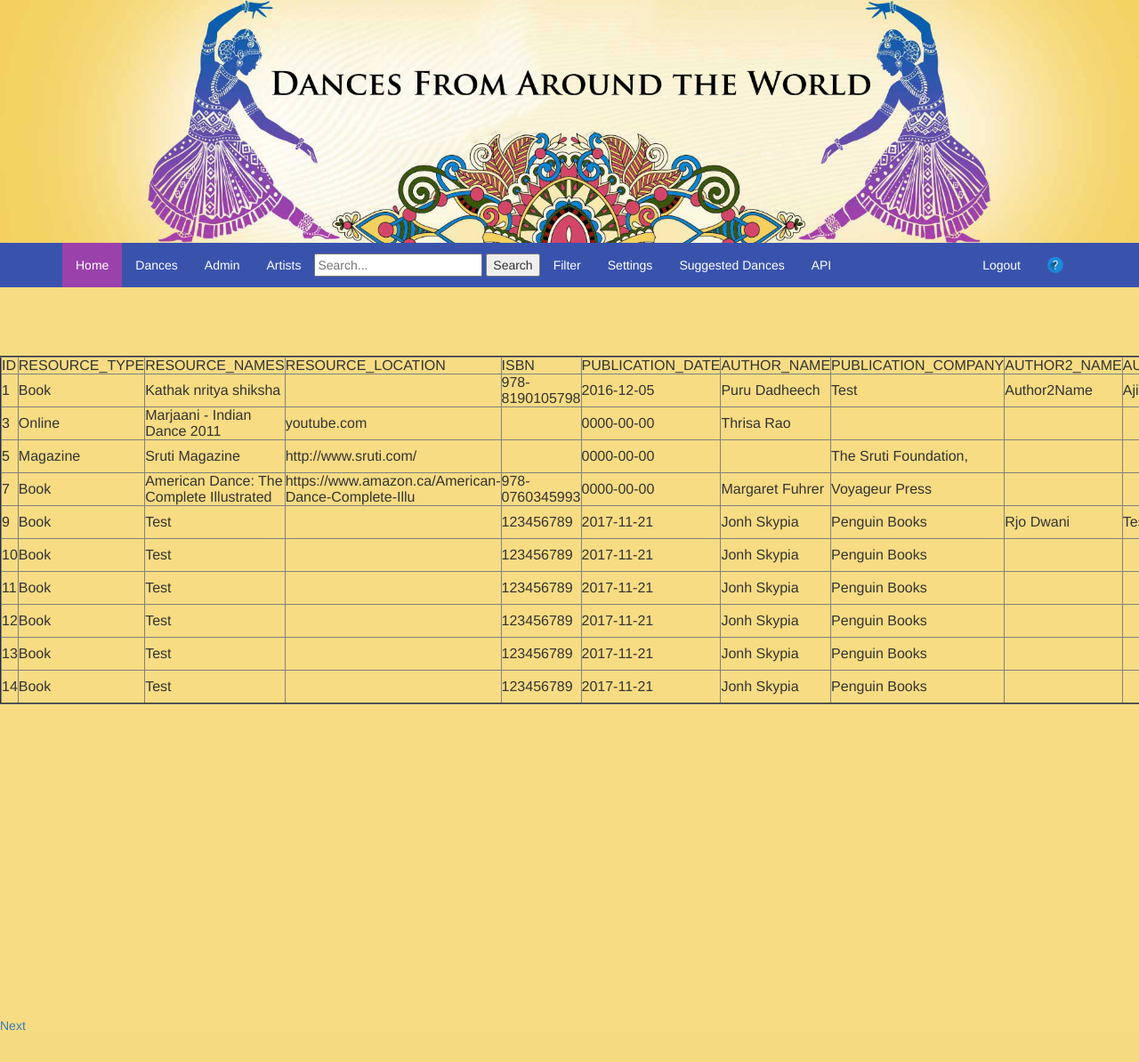
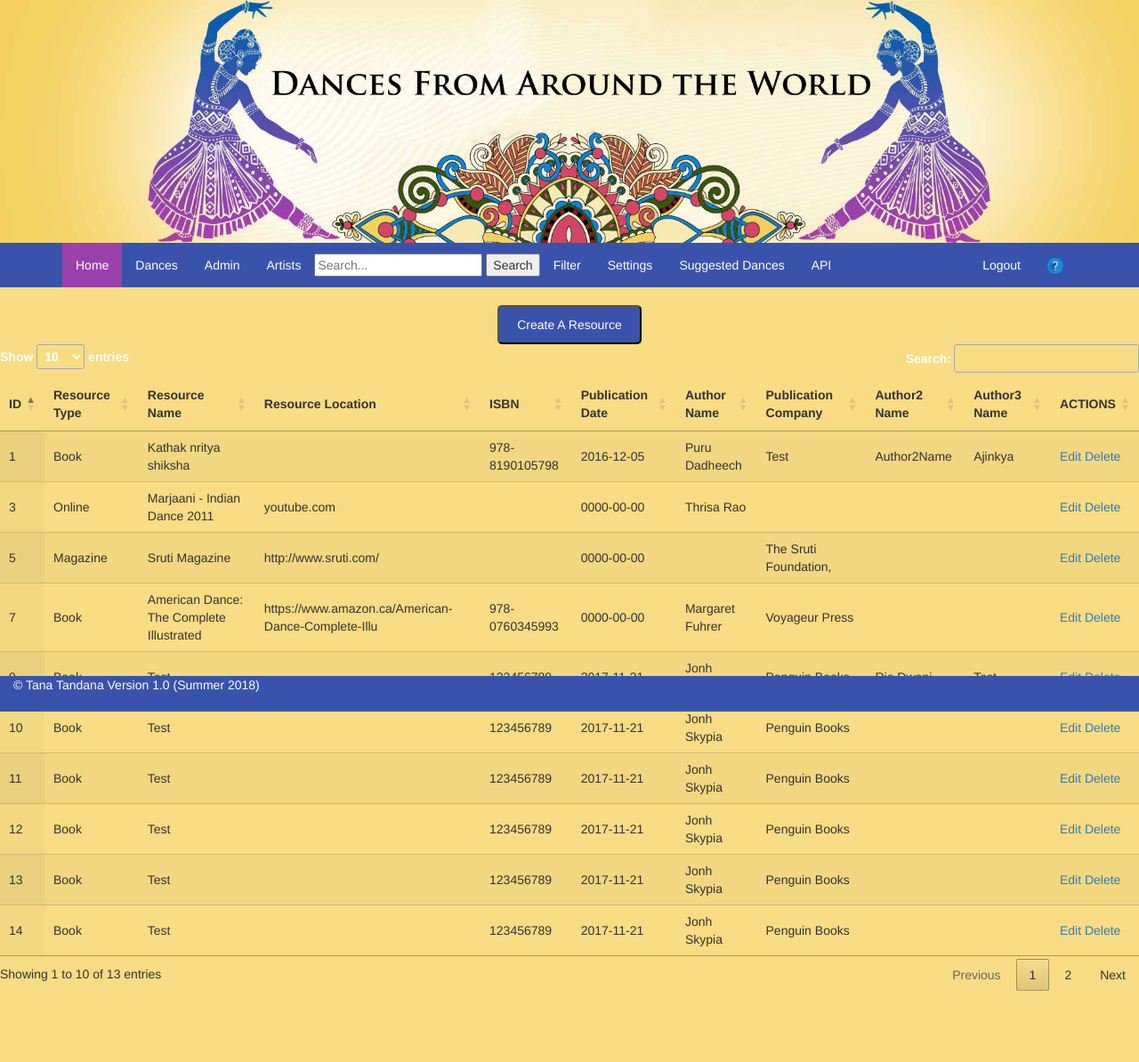
Before and after one commit to sjasthi/tandana, a PHP site: page /tandana2/Resources.php in a window 1280 px wide. Shown: the whole page at 89% size. Before the commit the page ends 1159 px from the top, so only its background shows below. Run offline with PHP 8.4, Linux system fonts and the light colour scheme; a user stored in the database is signed in; data comes from the database, SQL or seed files in the repository; some libraries are stand-ins or nearby versions.

Commit message:
merged version with JH

```diff
--- a/Artists.php
+++ b/Artists.php
@@ -17,6 +17,7 @@
     <link rel="stylesheet" type="text/css" href="https://cdn.datatables.net/2.0.0/css/dataTables.dataTables.min.css">
     <script src="https://code.jquery.com/jquery-3.5.1.js"></script>
     <script src="https://cdn.datatables.net/2.0.0/js/dataTables.min.js"></script>
+
     <script src="https://maxcdn.bootstrapcdn.com/bootstrap/3.3.7/js/bootstrap.min.js"></script>
   <link rel="stylesheet" href="styles.css">
   <style type="text/css">
@@ -73,9 +74,6 @@
         margin-right: auto;
         cursor: pointer;
         text-align: center;
-    }
-    .navbar-default {
-        margin-bottom: 0;
     }
     .centered-button:hover {
         background-color: #45a049;
--- a/Resources.php
+++ b/Resources.php
@@ -1,26 +1,103 @@
+<?php include 'navigation.php';
+
+    if (!isset($_SESSION)) {
+        session_start();
+    }
+
+    $conn = new mysqli("localhost", "root", "", "tandana_db");
+    if ($conn->connect_error) {
+        die('Connect Error (' . $conn->connect_errno . ') ' . $conn->connect_error);
+    }
+?>
+
+<!DOCTYPE html>
 <html>
-
 <head>
   <title>Resources</title>
+  <link rel="stylesheet" type="text/css" href="https://cdn.datatables.net/2.0.0/css/dataTables.dataTables.min.css">
+  <script src="https://code.jquery.com/jquery-3.5.1.js"></script>
+  <script src="https://cdn.datatables.net/2.0.0/js/dataTables.min.js"></script>
+
   <style type="text/css">
     .link {
       position:relative;
-        top:800px;
+      top:700px;
+    }
+    li a:hover{
+      background-color:green;
+    }
+    .thumbnail_wrapper:hover{
+        transform: scale(1.15);
+    }
+    .caption{
+        background-color: #0a244d !important;
+    }
+    p{
+        color:white;
+    }
+    .responsive {
+        max-width: 100%;
+        height: auto;
+    }
+    .navigation-container  {
+        position: absolute;
+        top: 0;
+        left: 0;
+        width: 100%;
+        background: #cccccc;
+        position: relative;
     }
   </style>
 </head>
 <body>
+  <div>
   <form method='get'>
-<?PHP include 'navigation.php';
+    <?PHP
+    require_once('db_configuration.php');
+    ?>
+  </form>
+  </div>
+  <button class="centered-button" onclick="window.location.href='create_resources.php';">Create A Resource</button>
+    <style>
+    .centered-button {
+        background-color: #3953ad;
+        color: white;
+        padding: 10px 20px; /
+        border: none;
+        border-radius: 5px;
+        margin-top: 20px;
+        display: block;
+        margin-left: auto;
+        margin-right: auto;
+        cursor: pointer;
+        text-align: center;
+    }
+    .centered-button:hover {
+        background-color: #45a049;
+    }
+    </style>
 
-// Create connection
-//$conn = new mysqli($servername, $username, $password, $database);
-
-$conn = new mysqli("localhost","root" ,"" , "tandana_db");
-if ($conn->connect_error) {
-    die('Connect Error (' . $conn->connect_errno . ') '
-            . $conn->connect_error);
-}
+  <div>
+        <table id="artist_table" class="display" style="width:100%">
+            <thead>
+                <tr>
+                        <th>ID</th>
+                        <th>Resource Type</th>
+                        <th>Resource Name</th>
+                        <th>Resource Location</th>
+                        <th>ISBN</th>
+                        <th>Publication Date</th>
+                        <th>Author Name</th>
+                        <th>Publication Company</th>
+                        <th>Author2 Name</th>
+                        <th>Author3 Name</th>
+                        <?php if (isset($_SESSION['username'])): ?>
+                            <th>ACTIONS</th>
+                        <?php endif; ?>
+                </tr>
+            </thead>
+            <tbody>
+                <?php
                     //check if the starting row variable was passed in the URL or not
                     if (!isset($_GET['startrow']) or !is_numeric($_GET['startrow'])) {
                       //we give the value of the starting row to 0 because nothing was found in URL
@@ -29,70 +106,36 @@ if (!isset($_GET['startrow']) or !is_numeric($_GET['startrow'])) {
                     } else {
                       $startrow = (int)$_GET['startrow'];
                     }
-/*
-D
-RESOURCE_TYPE
-RESOURCE_NAMES
-RESOURCE_LOCATION
-ISBN
-PUBLICATION_DATE
-AUTHOR_NAME
-PUBLICATION_COMPANY
-AUTHOR2_NAME
-AUTHOR3_NAME
-*/
-//this part goes after the checking of the $_GET var
-$fetch = mysqli_query($conn,"SELECT * FROM Resources LIMIT $startrow, 10")or
-die(mysqli_error($conn));
-   $num=Mysqli_num_rows($fetch);
+                    $fetch = mysqli_query($conn, "SELECT * FROM Resources") or die(mysqli_error($conn));
+                    $num = Mysqli_num_rows($fetch);
+
                     if ($num > 0) {
-    echo "<table border=2 class='artist_table' style='position:absolute; top:400px;'>";
+                        while ($row = mysqli_fetch_row($fetch)) {
                             echo "<tr>";
-    echo '<td>ID</td>';
-    echo '<td>RESOURCE_TYPE</td>';
-    echo '<td>RESOURCE_NAMES</td>';
-    echo '<td>RESOURCE_LOCATION</td>';
-    echo '<td>ISBN</td>';
-    echo '<td>PUBLICATION_DATE</td>';
-    echo '<td>AUTHOR_NAME</td>';
-    echo '<td>PUBLICATION_COMPANY</td>';
-    echo '<td>AUTHOR2_NAME</td>';
-    echo '<td>AUTHOR3_NAME</td>';
+                            foreach ($row as $value) {
+                                echo "<td>$value</td>";
+                            }
                             if (isset($_SESSION['username'])) {
-        echo '<td>ACTIONS</td>';
-    }
-
-    // Fetch and display each row of data
-    while ($row = mysqli_fetch_assoc($fetch)) {
-        echo "<tr>";
-        echo '<td>' . htmlspecialchars($row['ID']) . '</td>';
-        echo '<td>' . htmlspecialchars($row['RESOURCE_TYPE']) . '</td>';
-        echo '<td>' . htmlspecialchars($row['RESOURCE_NAMES']) . '</td>';
-        echo '<td>' . htmlspecialchars($row['RESOURCE_LOCATION']) . '</td>';
-        echo '<td>' . htmlspecialchars($row['ISBN']) . '</td>';
-        echo '<td>' . htmlspecialchars($row['PUBLICATION_DATE']) . '</td>';
-        echo '<td>' . htmlspecialchars($row['AUTHOR_NAME']) . '</td>';
-        echo '<td>' . htmlspecialchars($row['PUBLICATION_COMPANY']) . '</td>';
-        echo '<td>' . htmlspecialchars($row['AUTHOR2_NAME']) . '</td>';
-        echo '<td>' . htmlspecialchars($row['AUTHOR3_NAME']) . '</td>';
-        if (isset($_SESSION['username'])) {
-            echo '<td><a href="update_resources.php?id=' . $row['ID'] . '">Edit</a> <a href="delete_resource.php?id=' . $row['ID'] . '">Delete</a></td>';
+                                echo '<td><a href="update_artists.php?id=' . $row[0] . '">Edit </a><a href="delete_artist.php?id=' . $row[0] . '">Delete</a></td>';
                             }
                             echo "</tr>";
                         }
-    echo "</table>";
                     } else {
-    echo "<p>No resources found.</p>";
+                        echo "<tr><td colspan='13'>No artists found.</td></tr>";
                     }
-//now this is the link..
-echo '<a class="link" href="'.$_SERVER['PHP_SELF'].'?startrow='.($startrow+10).'">Next</a>';
-
-$prev = $startrow - 10;
-
-//only print a "Previous" link if a "Next" was clicked
-if ($prev >= 0)
-    echo '<a class="link" href="'.$_SERVER['PHP_SELF'].'?startrow='.$prev.'">Previous</a>';
                     ?>
-</form>
+            </tbody>
+        </table>
+    </div>
+    <footer>
+        <?php include 'footer.php'; ?>
+    </footer>
+    <script>
+        $(document).ready(function() {
+            $('#artist_table').DataTable({
+                "pageLength": 10
+            });
+        });
+    </script>
 </body>
 </html>
--- a/admin_commands.php
+++ b/admin_commands.php
@@ -128,7 +128,7 @@ if(isset($_SESSION['username'])){
     <td style="padding: 40px">
         <center>
         <a href="Resources.php">
-        <img src="assets/images/4.png" width="150px" height="150px"/>
+        <img src="assets/images/15.png" width="150px" height="150px"/>
         <br>
         Resources
         </a>
```
Also changed, not shown: compile.php (+6 -13 lines), filter.php (+16 -6 lines), images.php (+2 -8 lines), profile.php (+50 -11 lines), videos.php (+2 -8 lines), assets/images/15.png (added). Lines whose indentation alone changed are shown as unchanged.
